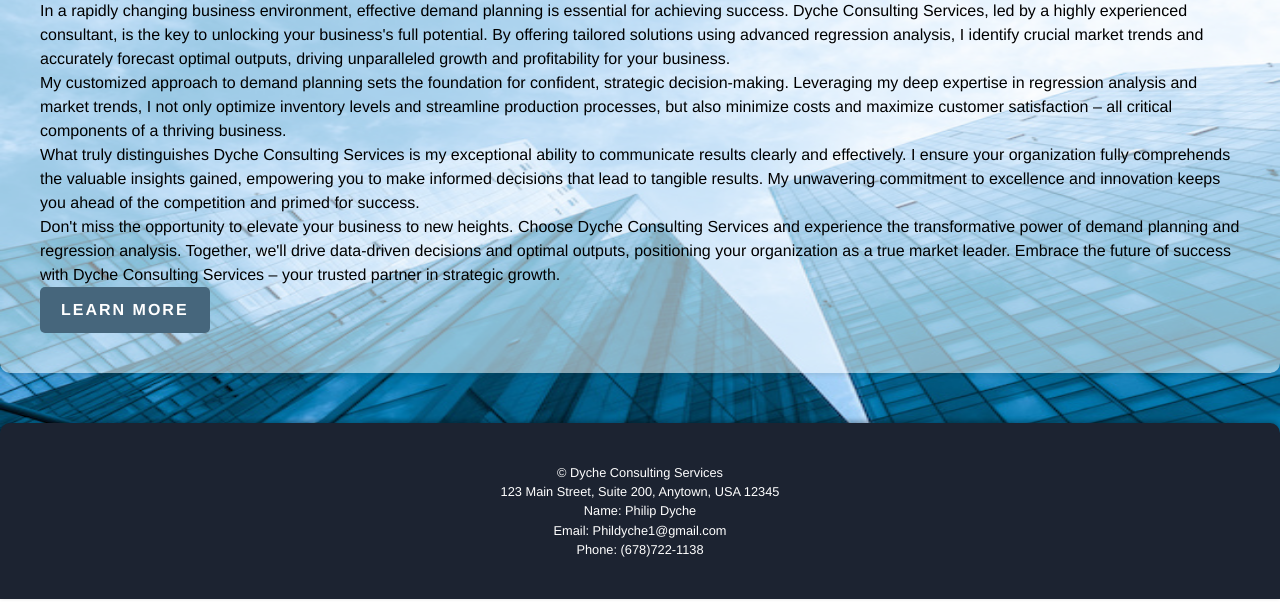
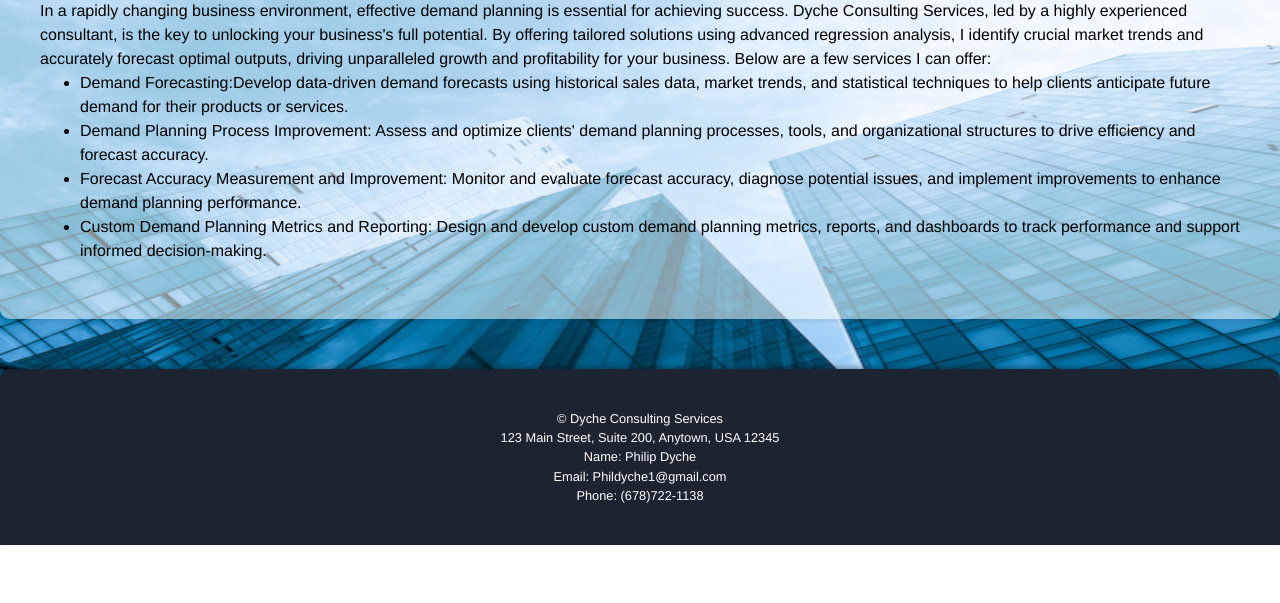
Before and after one commit to phildyche/philipdycheconsulting, a plain HTML site: page demand-planning.html in a window 1280 px wide. Shown: the part 197-800 px from the top of the page. Drawn offline with Linux system fonts and the light colour scheme.

Commit message:
Update demand-planning.html

```diff
--- a/demand-planning.html
+++ b/demand-planning.html
@@ -53,14 +53,14 @@
     <!-- Contract Management Section -->
     <section id="demand-planning">
       <h2>Propelling Success: Mastering Demand Planning & Regression</h2>
-      <p>In a rapidly changing business environment, effective demand planning is essential for achieving success. Dyche Consulting Services, led by a highly experienced consultant, is the key to unlocking your business's full potential. By offering tailored solutions using advanced regression analysis, I identify crucial market trends and accurately forecast optimal outputs, driving unparalleled growth and profitability for your business.</p>
+      <p>In a rapidly changing business environment, effective demand planning is essential for achieving success. Dyche Consulting Services, led by a highly experienced consultant, is the key to unlocking your business's full potential. By offering tailored solutions using advanced regression analysis, I identify crucial market trends and accurately forecast optimal outputs, driving unparalleled growth and profitability for your business. Below are a few services I can offer:</p>
 
-        <p>My customized approach to demand planning sets the foundation for confident, strategic decision-making. Leveraging my deep expertise in regression analysis and market trends, I not only optimize inventory levels and streamline production processes, but also minimize costs and maximize customer satisfaction – all critical components of a thriving business.</p>
-
-       <p> What truly distinguishes Dyche Consulting Services is my exceptional ability to communicate results clearly and effectively. I ensure your organization fully comprehends the valuable insights gained, empowering you to make informed decisions that lead to tangible results. My unwavering commitment to excellence and innovation keeps you ahead of the competition and primed for success.</p>
-
-       <p> Don't miss the opportunity to elevate your business to new heights. Choose Dyche Consulting Services and experience the transformative power of demand planning and regression analysis. Together, we'll drive data-driven decisions and optimal outputs, positioning your organization as a true market leader. Embrace the future of success with Dyche Consulting Services – your trusted partner in strategic growth.</p>
-      <a href="#" class="btn">Learn More</a>
+      <ul>
+        <li>Demand Forecasting:Develop data-driven demand forecasts using historical sales data, market trends, and statistical techniques to help clients anticipate future demand for their products or services.</li>
+        <li>Demand Planning Process Improvement: Assess and optimize clients' demand planning processes, tools, and organizational structures to drive efficiency and forecast accuracy.</li>
+        <li>Forecast Accuracy Measurement and Improvement: Monitor and evaluate forecast accuracy, diagnose potential issues, and implement improvements to enhance demand planning performance.</li>
+        <li>Custom Demand Planning Metrics and Reporting: Design and develop custom demand planning metrics, reports, and dashboards to track performance and support informed decision-making.</li>
+       </ul>
     </section>
 
     <!-- Footer Section -->
```
